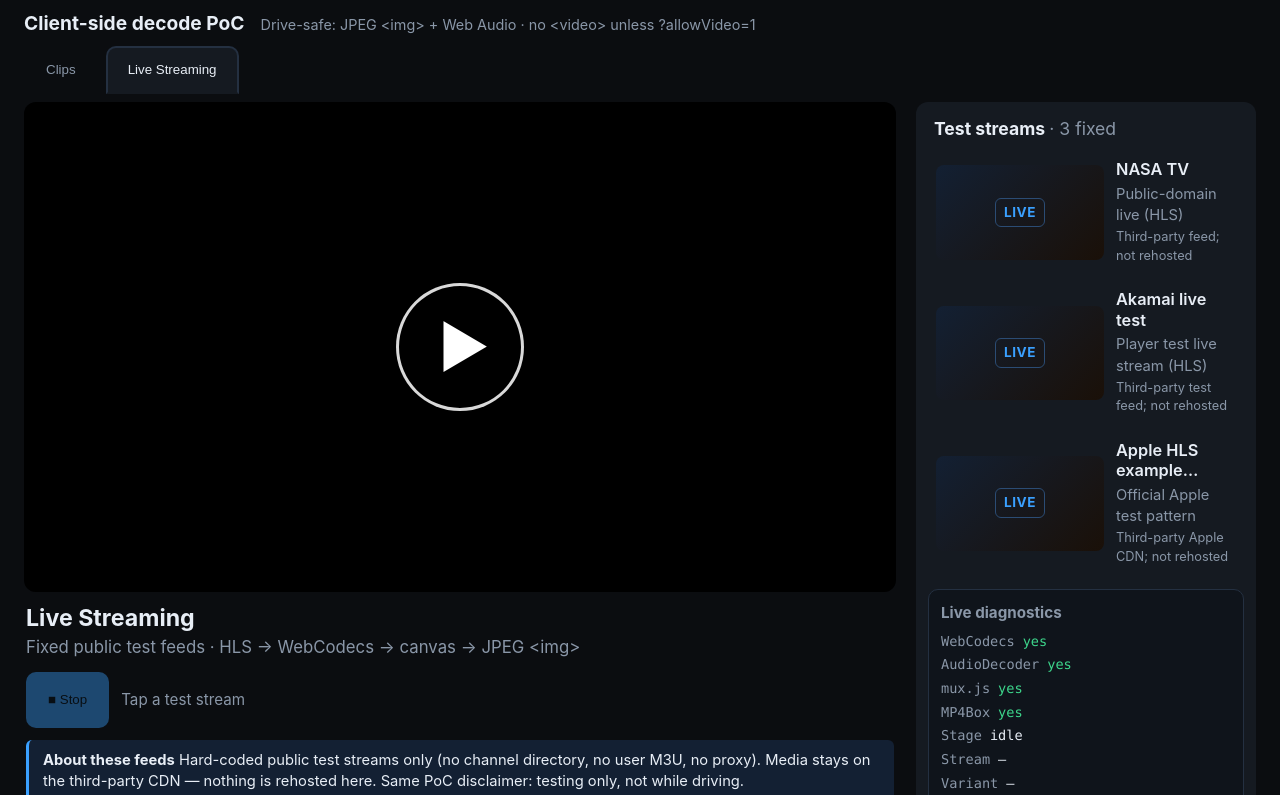
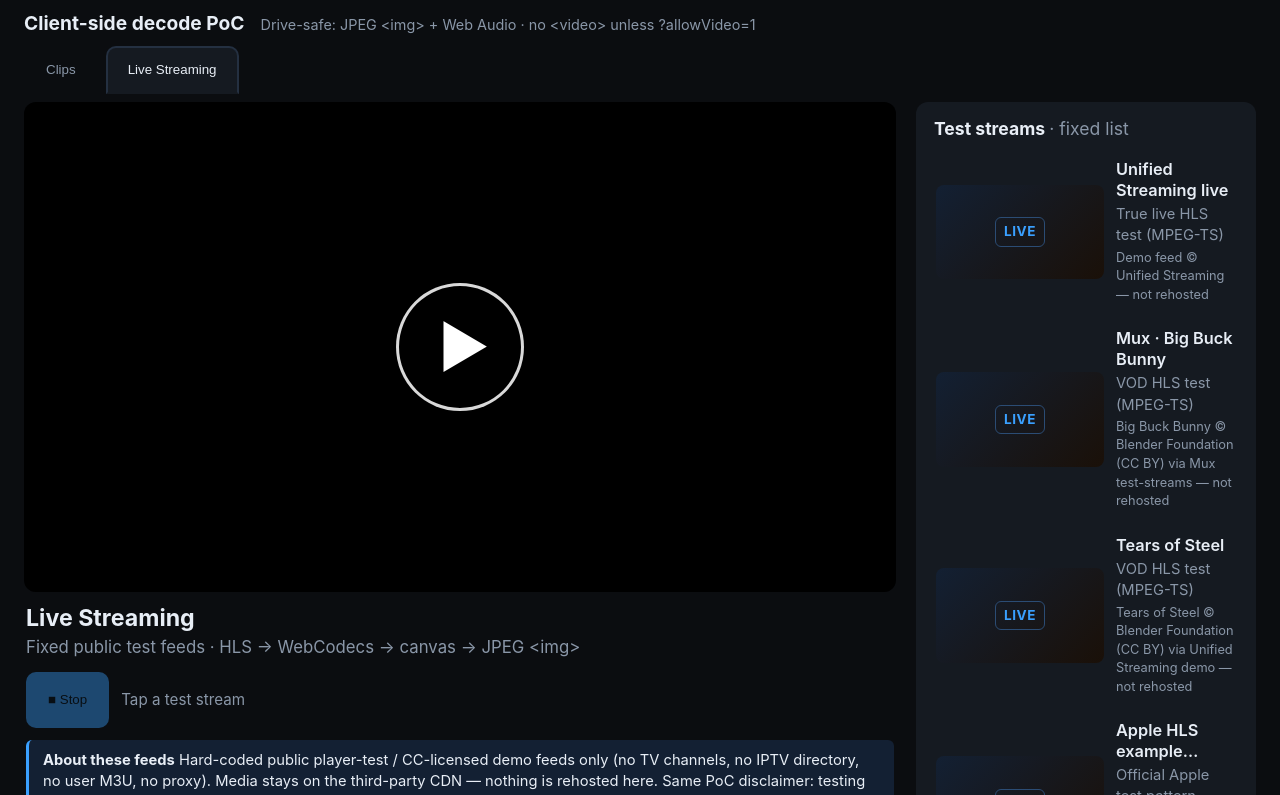
Before and after one commit to hadock/tesla-browser-client-decode-poc, a plain HTML site: page frontend/index.html in a window 1280 px wide. Both pictures are taken after a click on the tab "Live Streaming". Shown: the top 795 px of the page. Drawn offline with Linux system fonts and the light colour scheme.

Commit message:
fix(live): replace dead NASA/Akamai feeds with working public test streams
Swap the 403/404 NASA TV and Akamai live URLs for Unified Streaming's
public live demo, Mux Big Buck Bunny (CC BY), and Tears of Steel (CC BY
via Unified), keeping the Apple fMP4 example. README/DISCLOSURE note
license and source for each; still no TV/IPTV directory, user URL, or proxy.

```diff
--- a/frontend/index.html
+++ b/frontend/index.html
@@ -88,13 +88,13 @@
         </div>
         <div class="attribution" id="liveAttr">
           <strong>About these feeds</strong>
-          <span>Hard-coded public test streams only (no channel directory, no user M3U, no proxy). Media stays on the third-party CDN — nothing is rehosted here. Same PoC disclaimer: testing only, not while driving.</span>
+          <span>Hard-coded public player-test / CC-licensed demo feeds only (no TV channels, no IPTV directory, no user M3U, no proxy). Media stays on the third-party CDN — nothing is rehosted here. Same PoC disclaimer: testing only, not while driving.</span>
         </div>
       </section>
     </div>
 
     <aside class="sidebar">
-      <h2 class="sidebar-h">Test streams <span class="muted">· 3 fixed</span></h2>
+      <h2 class="sidebar-h">Test streams <span class="muted">· fixed list</span></h2>
       <div id="liveList" class="clip-list" role="list"></div>
       <section class="live-diag" id="liveDiag">
         <h3>Live diagnostics</h3>
--- a/frontend/live.js
+++ b/frontend/live.js
@@ -1,4 +1,4 @@
-/* Live Streaming tab — fixed list of 3 public HLS test feeds.
+/* Live Streaming tab — fixed list of public HLS test feeds.
  * master/media playlist → demux (MPEG-TS via mux.js, or fMP4 via mp4box) →
  * WebCodecs → canvas → JPEG <img>, audio via AudioDecoder + Web Audio.
  * Zero <video>/<audio> elements. No user playlist URL, no proxy, nothing rehosted.
@@ -8,24 +8,35 @@
 
   var LIVE_STREAMS = [
     {
-      id: "nasa",
-      title: "NASA TV",
-      subtitle: "Public-domain live (HLS)",
-      note: "Third-party feed; not rehosted",
-      url: "https://ntv1.akamaized.net/hls/live/2014075/NASA-NTV1-HLS/master.m3u8"
+      id: "unified-live",
+      title: "Unified Streaming live",
+      subtitle: "True live HLS test (MPEG-TS)",
+      note: "Demo feed © Unified Streaming — not rehosted",
+      live: true,
+      url: "https://demo.unified-streaming.com/k8s/live/stable/live.isml/.m3u8"
     },
     {
-      id: "akamai",
-      title: "Akamai live test",
-      subtitle: "Player test live stream (HLS)",
-      note: "Third-party test feed; not rehosted",
-      url: "https://cph-p2p-msl.akamaized.net/hls/live/2000341/test/master.m3u8"
+      id: "mux-bbb",
+      title: "Mux · Big Buck Bunny",
+      subtitle: "VOD HLS test (MPEG-TS)",
+      note: "Big Buck Bunny © Blender Foundation (CC BY) via Mux test-streams — not rehosted",
+      live: false,
+      url: "https://test-streams.mux.dev/x36xhzz/x36xhzz.m3u8"
+    },
+    {
+      id: "tears",
+      title: "Tears of Steel",
+      subtitle: "VOD HLS test (MPEG-TS)",
+      note: "Tears of Steel © Blender Foundation (CC BY) via Unified Streaming demo — not rehosted",
+      live: false,
+      url: "https://demo.unified-streaming.com/k8s/features/stable/video/tears-of-steel/tears-of-steel.ism/.m3u8"
     },
     {
       id: "apple",
       title: "Apple HLS example (fMP4)",
-      subtitle: "Official Apple test pattern",
-      note: "Third-party Apple CDN; not rehosted",
+      subtitle: "Official Apple test pattern (VOD)",
+      note: "Apple HLS example content — not rehosted",
+      live: false,
       url: "https://devstreaming-cdn.apple.com/videos/streaming/examples/img_bipbop_adv_example_fmp4/master.m3u8"
     }
   ];
```
Also changed, not shown: 2 other files.
